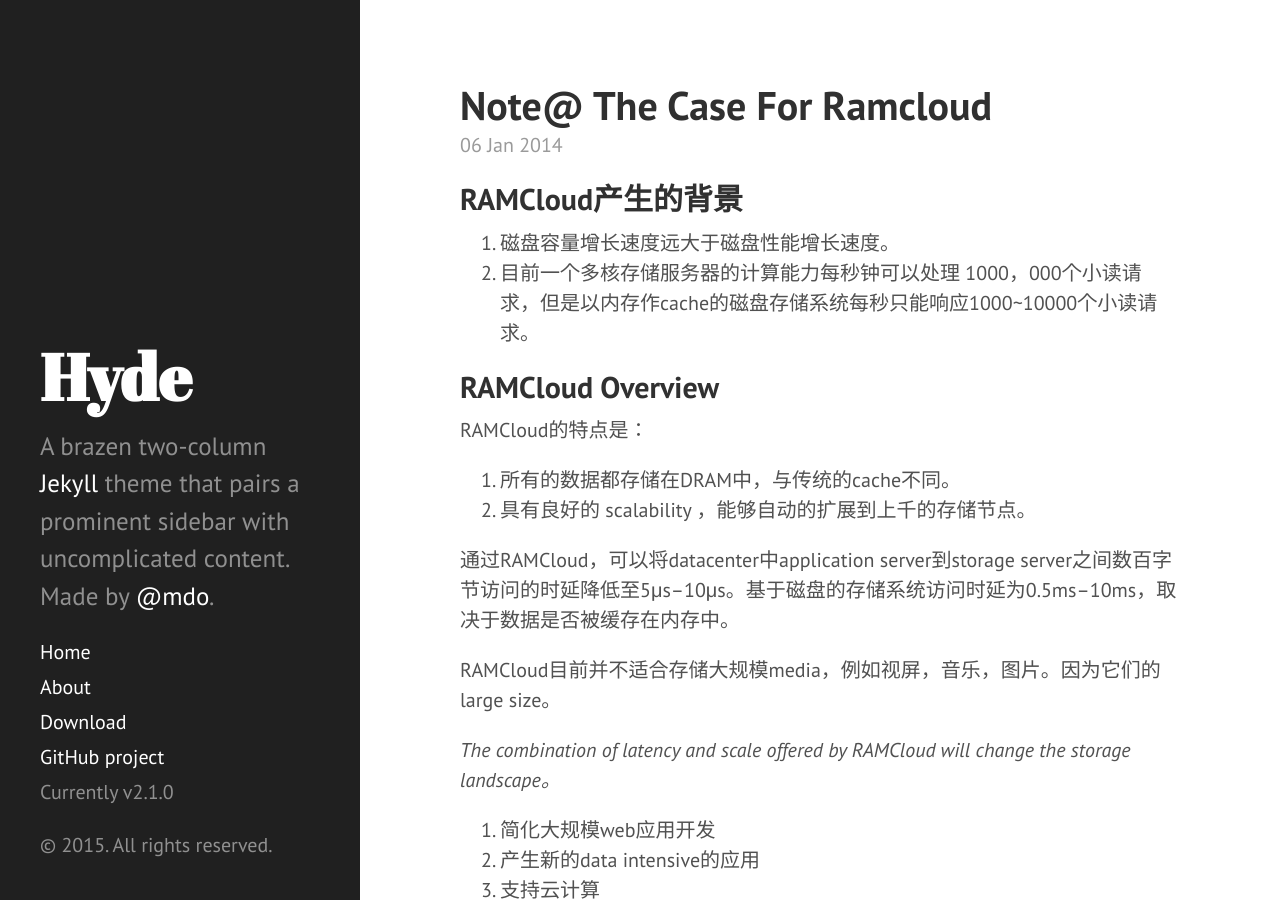
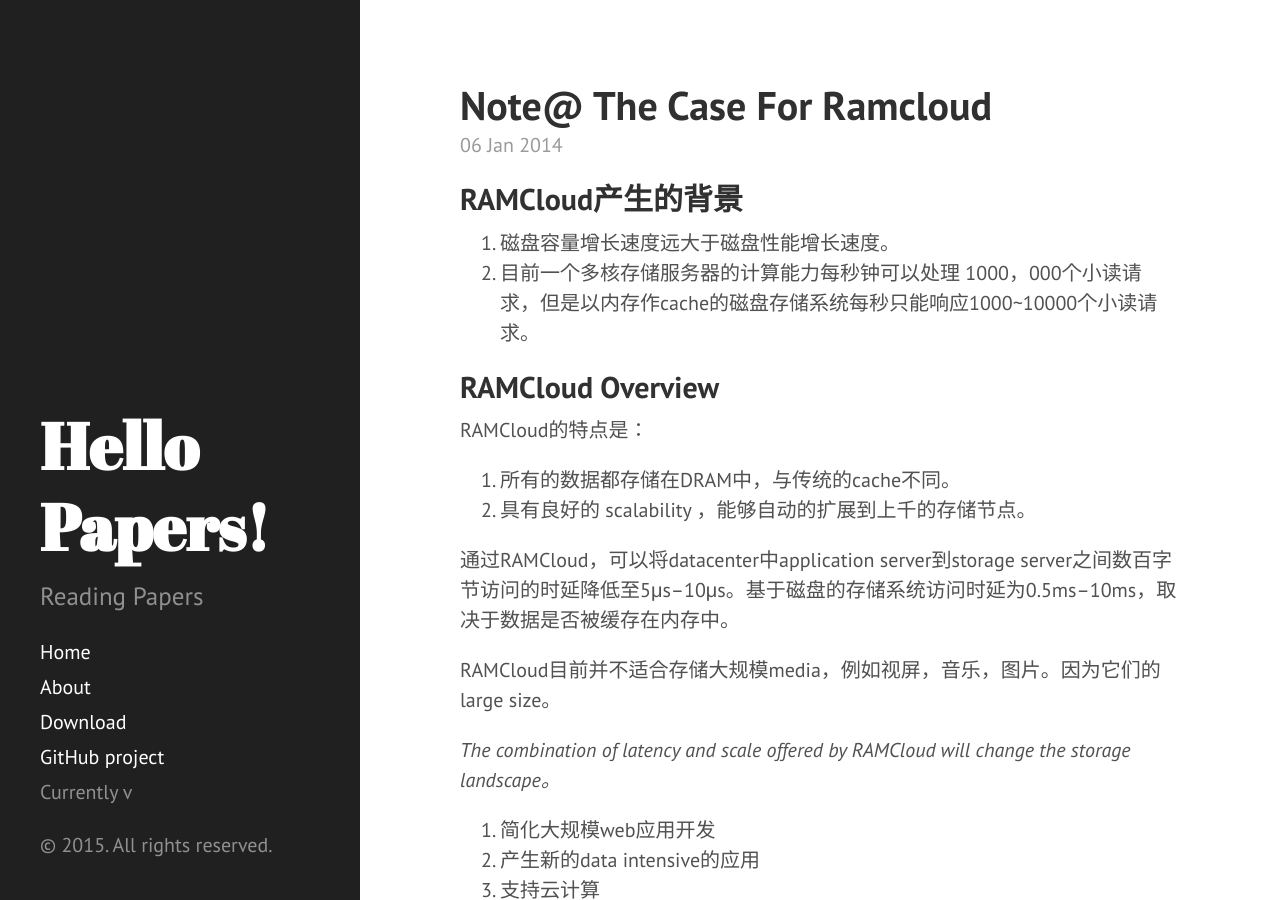
Before and after one commit to lavenresearch/reading, a Jekyll site: the page built from index.html, in a window 1280 px wide and 900 px high. Built offline with Jekyll 4.4.1, drawn with Linux system fonts in a browser that asks for light colours; Markdown is read by kramdown in place of the engine named in the settings; the list of posts is cut into pages by our own code; some of the changed lines change nothing that is shown.

Commit message:
changes added

```diff
--- a/_config.yml
+++ b/_config.yml
@@ -3,24 +3,52 @@
 highlighter:      pygments
 
 # Permalinks
-permalink:        pretty
-relative_permalinks: true
+permalink:        /:categories/:year/:month/:day/:title
+# relative_permalinks: true
+exclude: [".rvmrc", ".rbenv-version", "README.md", "Rakefile", "changelog.md"]
+pygments: true
+production_url : http://lavenresearch.github.io/reading/
 
 # Setup
-title:            Hyde
-tagline:          'A Jekyll theme'
-description:      'A brazen two-column <a href="http://jekyllrb.com" target="_blank">Jekyll</a> theme that pairs a prominent sidebar with uncomplicated content. Made by <a href="https://twitter.com/mdo" target="_blank">@mdo</a>.'
-url:              http://hyde.getpoole.com
+title : Hello Papers!
+tagline: Reading NOTES
+author :
+  name : Yi Su
+  email : suyi@hust.edu.cn
+  github : lavenresearch
+  twitter : none
+  feedburner : feedname
+description:      Reading Papers
+url:              http://lavenresearch.github.io/reading/
 baseurl:          http://lavenresearch.github.io/reading/
-
-author:
-  name:           'Mark Otto'
-  url:            https://twitter.com/mdo
 
 paginate:         5
 
-# Custom vars
-version:          2.1.0
+github:
+  repo:           https://github.com/lavenresearch
 
-github:
-  repo:           https://github.com/poole/hyde
+  comments :
+    provider : disqus
+    disqus :
+      short_name : hellopapers
+    livefyre :
+      site_id :
+    intensedebate :
+      account :
+    facebook :
+      appid :
+      num_posts:
+      width:
+      colorscheme:
+
+  analytics :
+    provider : google
+    google :
+        tracking_id : 'UA-47162346-1'
+    getclicky :
+      site_id :
+    mixpanel :
+        token : '_MIXPANEL_TOKEN_'
+    piwik :
+        baseURL : 'myserver.tld/piwik' # Piwik installation address (without protocol)
+        idsite : '1'                   # the id of the site on Piwik
```
